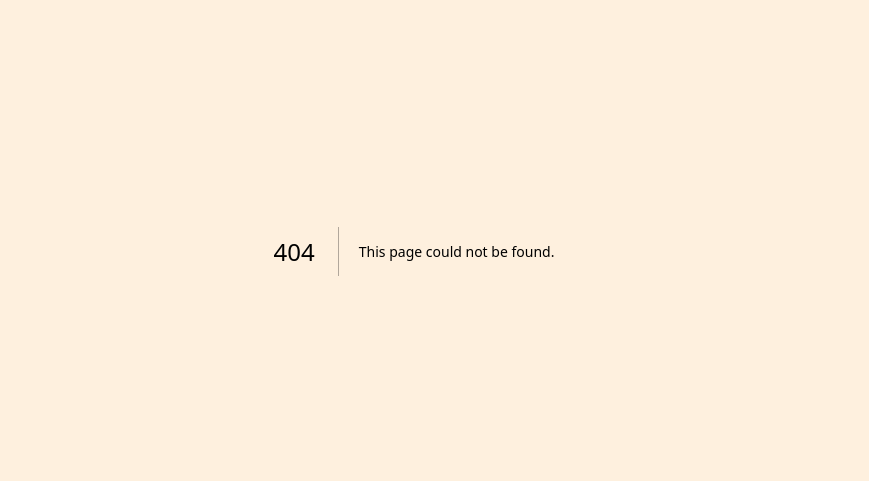
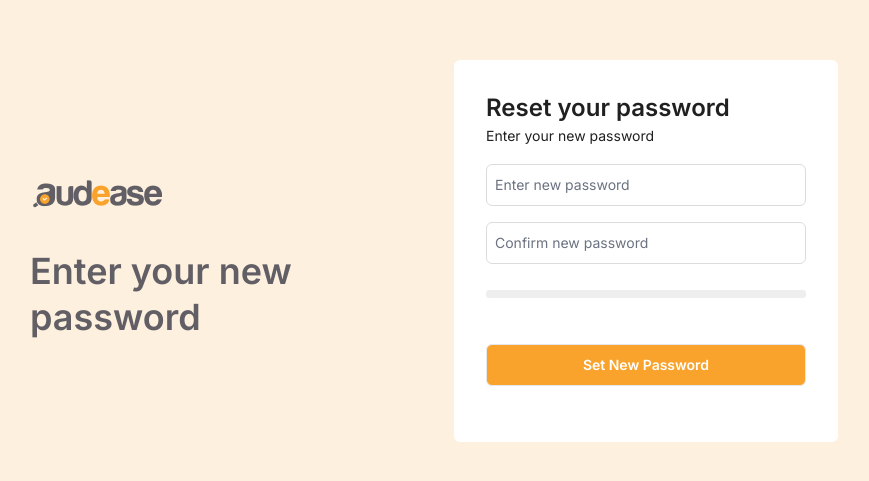
Before and after one commit to Audease/frontend-mvp, a Next.js app: page /reset-password in a window 1280 px wide. Before the commit this address had no page. Shown: the part 149-630 px from the top of the page, without its empty margins (226-1095 px from the left). Built offline with nearby package versions, Linux system fonts and the light colour scheme.

Commit message:
Set new password page

```diff
--- a/src/app/forgotPassword/ForgotPasswordFormOne.tsx
+++ b/src/app/forgotPassword/ForgotPasswordFormOne.tsx
@@ -27,7 +27,7 @@ export default function ForgotPasswordFormOne({
           <input
             type="email"
             name="email"
-            className={`border-tgrey2 rounded-md p-2 text-h2 text-tgrey1 font-normal w-full focus:border-tgrey2 focus:outline-none focus:ring focus:ring-tgrey1 ${
+            className={`border-tgrey2 rounded-md p-2 text-h2 text-tgrey1 font-normal w-full focus:border-tgrey2 focus:outline-none focus:ring focus:ring-gold1 ${
               forgotPasswordEmail ? "bg-gray-100" : ""
             }`}
             placeholder="Email"
--- a/src/app/forgotPassword/ForgotPasswordFormTwo.jsx
+++ b/src/app/forgotPassword/ForgotPasswordFormTwo.jsx
@@ -71,7 +71,7 @@ export default function ForgotPasswordFormTwo() {
             <input
               key={index}
               type="text"
-              className="border-tgrey2 rounded-md w-8 h-8 p-2 text-h2 text-tgrey1 font-normal focus:border-tgrey2 focus:outline-none focus:ring focus:ring-tgrey1 text-center"
+              className="border-tgrey2 rounded-md w-8 h-8 p-2 text-h2 text-tgrey1 font-normal focus:border-tgrey2 focus:outline-none focus:ring focus:ring-gold1 text-center"
               value={value}
               onChange={(e) => handleInputChange(e, index)}
               onKeyDown={(e) => handleKeyDown(e, index)}
--- /dev/null
+++ b/src/app/reset-password/page.tsx
@@ -0,0 +1,120 @@
+'use client'
+
+import { useState, useEffect } from "react";
+import WelcomeBack from "../components/WelcomeBack";
+import Button from "../components/button";
+import PasswordStrengthMeter from "../password-meter/PasswordStrengthMeter";
+
+export default function ResetPassword ({loading, error}) {
+    const [oldPassword, setOldPassword] = useState ("");
+    const [newPassword, setNewPassword] = useState ("");
+    const [isError, setError] = useState(null);
+    const [isStrength, setStrength] = useState(null);
+
+    const handleOldPasswordChange = (e :any) => {
+        setOldPassword(e.target.value);
+    }
+
+    const handleNewPasswordChange = (e :any) => {
+        setNewPassword(e.target.value);
+    }
+
+    const dataHandler = (childData) => {
+        setStrength(childData);
+      };
+
+    useEffect(() => {
+        if (oldPassword) {
+          setError("Your Password is great. Nice work!");
+          let capsCount = (oldPassword.match(/[A-Z]/g) || []).length;
+          let smallCount = (oldPassword.match(/[a-z]/g) || []).length;
+          let numberCount = (oldPassword.match(/[0-9]/g) || []).length;
+          let symbolCount = (oldPassword.match(/\W/g) || []).length;
+
+          if (oldPassword.length < 4) {
+            setError(
+              "Password must be a minimum of 4 characters and include one UPPERCASE letter, one lowercase letter, one number, and one special character: @$! % * ? &"
+            );
+          } else if (capsCount < 1) {
+            setError("Must contain one UPPERCASE letter");
+          } else if (smallCount < 1) {
+            setError("Must contain one lowercase letter");
+          } else if (numberCount < 1) {
+            setError("Must contain one number");
+          } else if (symbolCount < 1) {
+            setError("Must contain one special character: @$! % * ? &");
+          }
+        }
+      }, [oldPassword]);
+
+    const validateNewPassword = (e :any) => {
+        e.preventDefault()
+
+        if (isStrength < 4) {
+            setError("Password strength is not sufficient.");
+            return;
+          }
+
+
+        if (oldPassword !== newPassword) {
+            setError("Passwords do not match.");
+            return;
+          }
+
+        setError(null);
+        console.log("New password set")
+    }
+
+    return (
+        <div className="flex flex-row space-x-24 mx-auto justify-center items-center">
+            <div className="">
+                <WelcomeBack boldText={"Enter your new password"} smallText={""}/>
+            </div>
+            <div className="text-tblack bg-white rounded-md w-96">
+      <div className="p-8">
+        <div className="pb-4">
+          <h3 className="font-semibold  text-h3">Reset your password</h3>
+          <p className="font-normal text-h2">
+            Enter your new password
+          </p>
+        </div>
+        <form action="submit" onSubmit={validateNewPassword}  className="space-y-4">
+          <input
+            type="text"
+            name="oldPassword"
+            className={`border-tgrey2 rounded-md p-2 text-h2 text-tgrey1 font-normal w-full focus:border-tgrey2 focus:outline-none focus:ring focus:ring-gold1 ${
+              oldPassword ? "bg-gray-100" : ""
+            }`}
+            placeholder="Enter new password"
+            value={oldPassword}
+            onChange={handleOldPasswordChange}
+            required
+          />
+
+            <input
+            type="text"
+            name="oldPassword"
+            className={`border-tgrey2 rounded-md p-2 text-h2 text-tgrey1 font-normal w-full focus:border-tgrey2 focus:outline-none focus:ring focus:ring-gold1 ${
+              newPassword ? "bg-gray-100" : ""
+            }`}
+            placeholder="Confirm new password"
+            value={newPassword}
+            onChange={handleNewPasswordChange}
+            required
+          />
+
+            <PasswordStrengthMeter
+                password={oldPassword}
+                actions={dataHandler}
+                errorMessage={isError}
+              />
+
+          {/* Button  */}
+          <Button buttonText={loading ? "Sending link..." : "Set New Password"} className={`my-6`} />
+          {error && <p className="text-red-500 mt-2">{error}</p>}
+        </form>
+      </div>
+    </div>
+        </div>
+    )
+}
```
